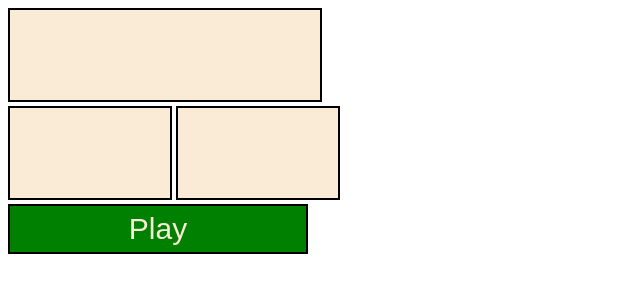
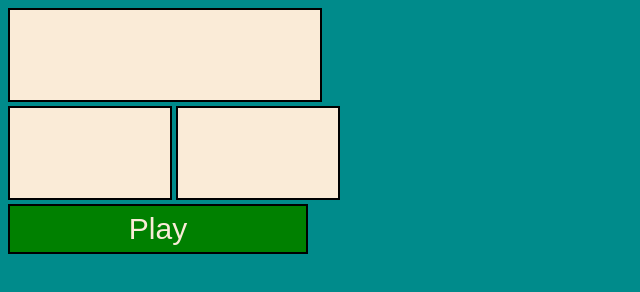
Before and after one commit to HarishBalajiShanmugaSundaramMS/Simple-Dice-Game, a plain HTML site: page src/index.html in a window 1280 px wide. Shown: the whole page, without its empty margins (0-640 px from the left). Drawn offline with Linux system fonts and the light colour scheme.

Commit message:
ReadMe Updated

```diff
--- a/style/style.css
+++ b/style/style.css
@@ -32,3 +32,7 @@ border: 2px black solid;
 padding: 5px;
 font-size: 30px;
 }
+
+body{
+    background-color: darkcyan;
+}
```
Also changed, not shown: 1 other file.
